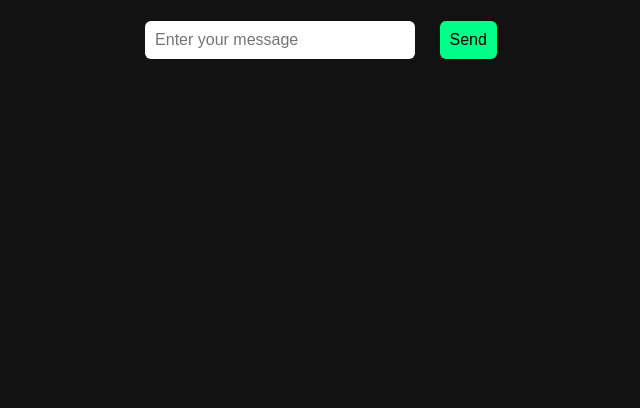
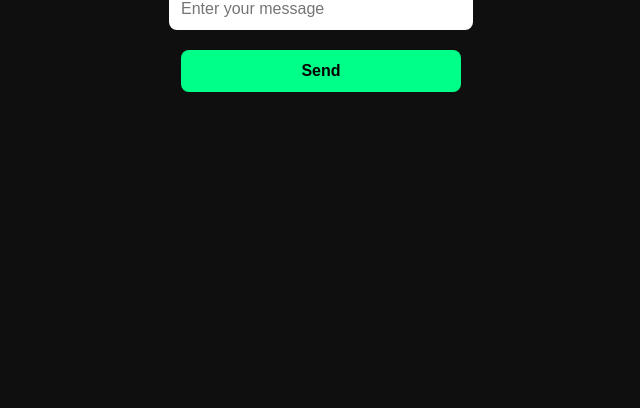
Before and after one commit to MRABDUL13/anonymous-messages, a plain HTML site: page index.html in a window 1280 px wide. Shown: the part 408-816 px from the top of the page, without its empty margins (319-959 px from the left). Drawn offline with Linux system fonts and the light colour scheme.

Commit message:
Update index.html

```diff
--- a/index.html
+++ b/index.html
@@ -5,28 +5,35 @@
   <title>Send Anonymous Message</title>
   <style>
     body {
-      font-family: Arial, sans-serif;
-      background: #121212;
-      color: #fff;
+      background: #0f0f0f;
+      color: white;
+      font-family: sans-serif;
       display: flex;
       flex-direction: column;
       align-items: center;
       justify-content: center;
       height: 100vh;
     }
+
+    form {
+      display: flex;
+      flex-direction: column;
+      align-items: center;
+    }
+
     input, button {
-      padding: 10px;
+      padding: 12px;
       margin: 10px;
+      width: 280px;
       font-size: 16px;
       border: none;
-      border-radius: 6px;
+      border-radius: 8px;
     }
-    input {
-      width: 250px;
-    }
+
     button {
       background: #00ff88;
-      color: black;
+      color: #000;
+      font-weight: bold;
       cursor: pointer;
     }
   </style>
@@ -35,16 +42,13 @@
   <h1>Send Anonymous Message</h1>
 
   <form id="messageForm">
-    <input type="text" id="messageInput" placeholder="Enter your message" required>
-    <input type="hidden" id="receiver" value="muller">
+    <input type="text" id="messageInput" placeholder="Enter your message" required />
+    <input type="hidden" id="receiver" value="muller" />
     <button type="submit">Send</button>
   </form>
 
   <script>
-    document.addEventListener("DOMContentLoaded", function () {
-      const form = document.getElementById("messageForm");
-
-      form.addEventListener("submit", function (e) {
+    document.getElementById("messageForm").addEventListener("submit", function (e) {
       e.preventDefault();
 
       const message = document.getElementById("messageInput").value.trim();
@@ -55,14 +59,13 @@
         return;
       }
 
-        const inboxKey = `inbox_${receiver}`;
+      const inboxKey = "inbox_" + receiver;
       const inbox = JSON.parse(localStorage.getItem(inboxKey)) || [];
       inbox.push(message);
       localStorage.setItem(inboxKey, JSON.stringify(inbox));
 
       window.location.href = `inbox.html?user=${receiver}`;
     });
-    });
   </script>
 </body>
 </html>
```
Lines whose indentation alone changed are shown as unchanged.
